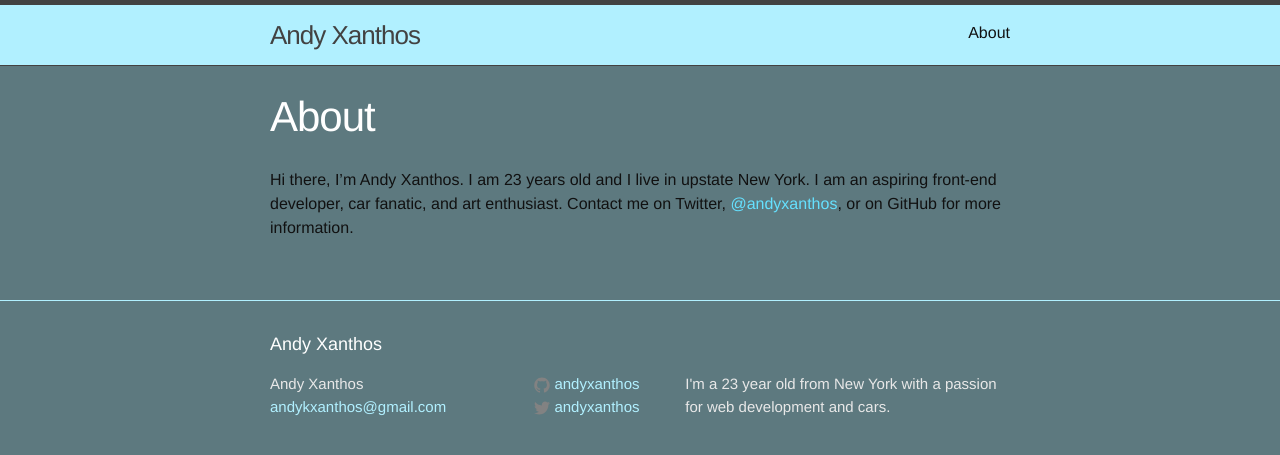
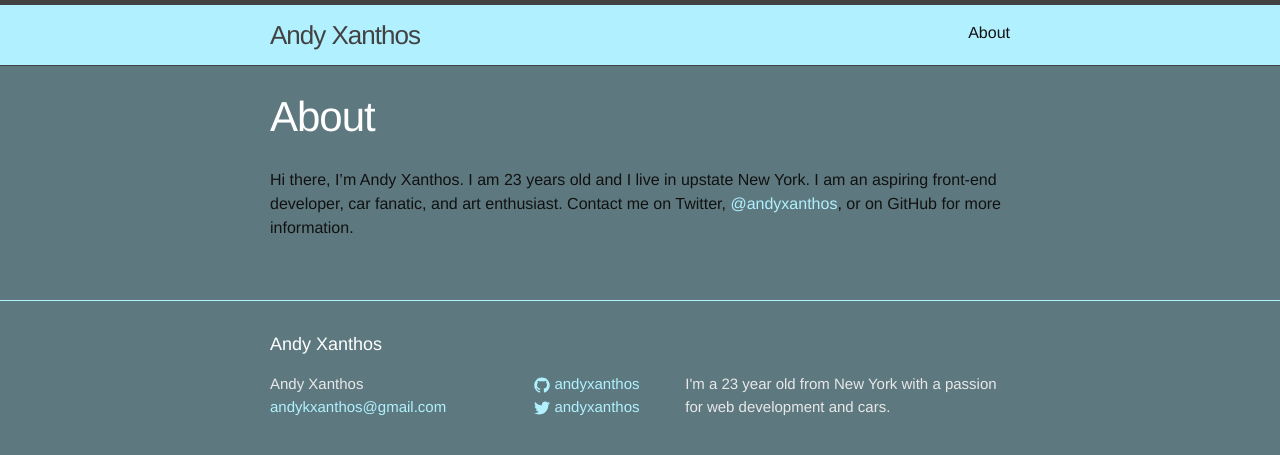
Before and after one commit to mvaneijgen/andyxanthos.github.io, a Jekyll site: the page built from about.md, in a window 1280 px wide. Shown: the top 455 px of the page. Built offline with Jekyll 4.4.1, drawn with Linux system fonts in a browser that asks for light colours.

Commit message:
miscellanous changes
changed the color of the icons, fixed twitter link, removed RSS
subscription link

```diff
--- a/_sass/_base.scss
+++ b/_sass/_base.scss
@@ -201,7 +201,7 @@ pre {
         vertical-align: middle;
 
         path {
-            fill: $grey-color;
+            fill: $brand-color;
         }
     }
 }
--- a/about.md
+++ b/about.md
@@ -5,4 +5,4 @@ permalink: /about/
 ---
 
 Hi there, I'm Andy Xanthos. I am 23 years old and I live in upstate New York. I am an aspiring front-end developer, car fanatic, and art enthusiast.
-Contact me on Twitter, [@andyxanthos]({{ twitter_url }}), or on GitHub for more information.
+Contact me on Twitter, [@andyxanthos](http://www.twitter.com/andyxanthos), or on GitHub for more information.
--- a/index.html
+++ b/index.html
@@ -22,6 +22,4 @@ layout: default
     {% endfor %}
   </ul>
 
-  <p class="rss-subscribe">subscribe <a href="{{ "/feed.xml" | prepend: site.baseurl }}">via RSS</a></p>
-
 </div>
```
Also changed, not shown: _includes/icon-github.svg, _includes/icon-twitter.svg.
